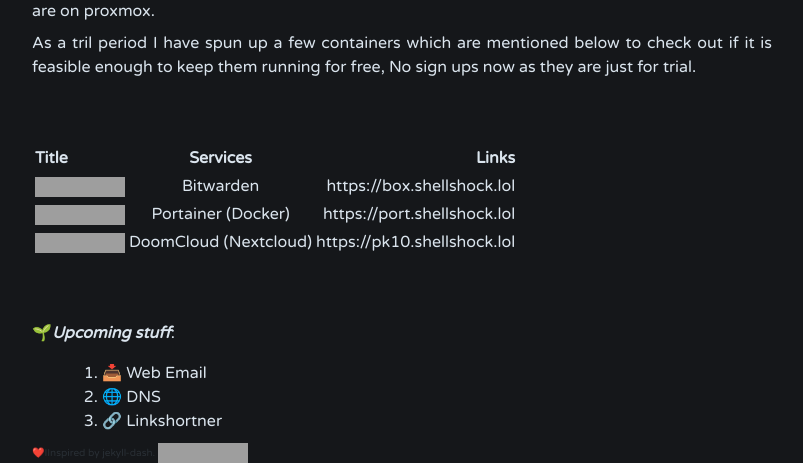
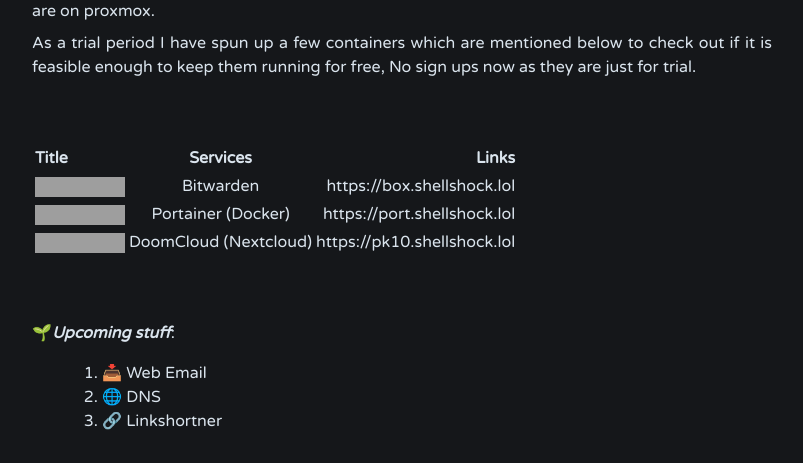
Before and after one commit to depgod/weblog, a Jekyll site: the page built from _posts/2022-11-21-services.md, in a window 1280 px wide, cut to the strip 603-1066 px from the top of the page. Shown: the whole strip, without its empty margins (238-1041 px from the left). Built offline with Jekyll 4.4.1, drawn with Linux system fonts in a browser that asks for light colours; nearby versions of some CDN libraries; grey boxes are pictures that could not be loaded.

```diff
--- a/_posts/2022-11-21-services.md
+++ b/_posts/2022-11-21-services.md
@@ -16,7 +16,7 @@ For most of the servers I use ![Ubuntu](https://img.shields.io/badge/Ubuntu-E954
  ubuntu but 1-2 has ![Arch](https://img.shields.io/badge/Arch%20Linux-1793D1?logo=arch-linux&logoColor=fff&style=for-the-badge)
  arch linux and the rest are on proxmox.
 
-As a tril period I have spun up a few containers which are mentioned below to check out if it is feasible enough to keep them running
+As a trial period I have spun up a few containers which are mentioned below to check out if it is feasible enough to keep them running
 for free, No sign ups now as they are just for trial.
 
 <br>
@@ -36,3 +36,5 @@ for free, No sign ups now as they are just for trial.
 1. 📥 Web Email
 2. 🌐 DNS
 3. 🔗 Linkshortner
+
+<br>
```
